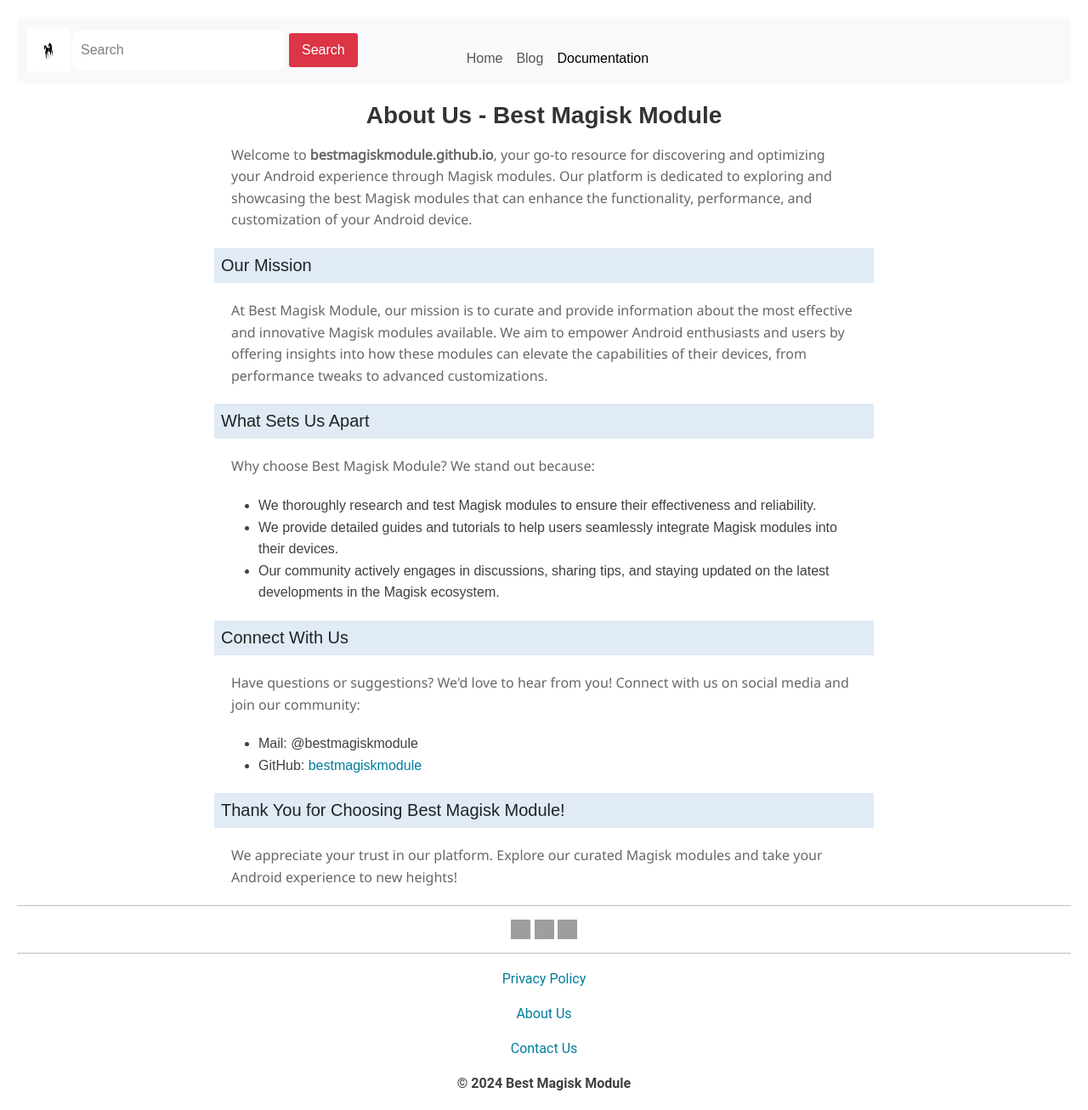
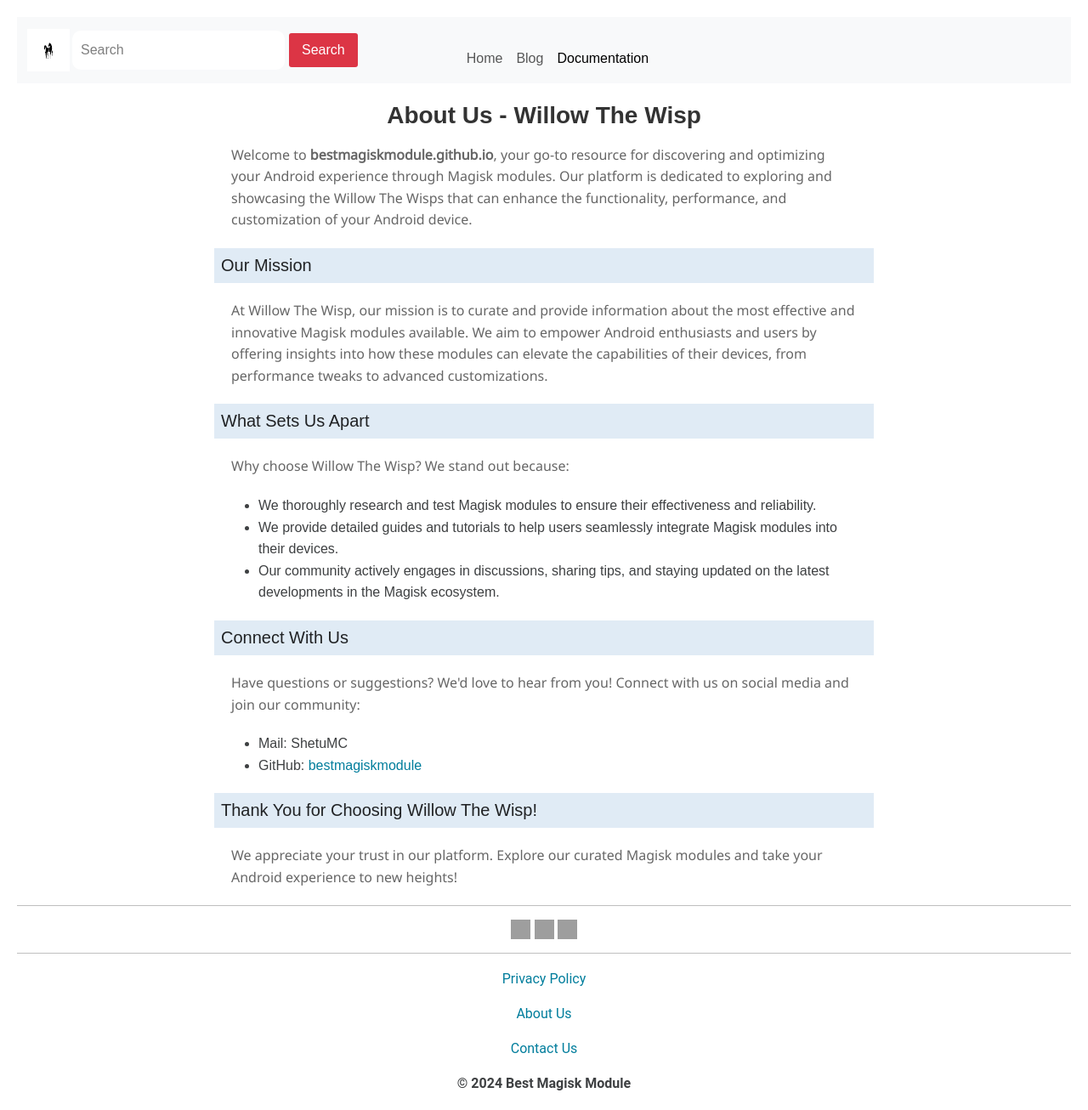
Before and after one commit to WillowTheWsp/willowthewsp.github.io, a Jekyll site: the page built from about-us.html, in a window 1280 px wide. Shown: the whole page at 85% size. Built offline with Jekyll 4.4.1, drawn with Linux system fonts in a browser that asks for light colours; some web fonts are replaced; grey boxes are pictures that could not be loaded.

Commit message:
Update about-us.html

```diff
--- a/about-us.html
+++ b/about-us.html
@@ -9,7 +9,7 @@ permalink: /about-us
 <head>
     <meta charset="UTF-8">
     <meta name="viewport" content="width=device-width, initial-scale=1.0">
-    <title>About Us - Best Magisk Module</title>
+    <title>About Us - Willow The Wisp</title>
     <style>
         body {
             font-family: Arial, sans-serif;
@@ -35,21 +35,21 @@ permalink: /about-us
 <body>
     <div class="container">
         <header>
-            <h1>About Us - Best Magisk Module</h1>
+            <h1>About Us - Willow The Wisp</h1>
         </header>
 
         <section>
-            <p>Welcome to <strong>bestmagiskmodule.github.io</strong>, your go-to resource for discovering and optimizing your Android experience through Magisk modules. Our platform is dedicated to exploring and showcasing the best Magisk modules that can enhance the functionality, performance, and customization of your Android device.</p>
+            <p>Welcome to <strong>bestmagiskmodule.github.io</strong>, your go-to resource for discovering and optimizing your Android experience through Magisk modules. Our platform is dedicated to exploring and showcasing the Willow The Wisps that can enhance the functionality, performance, and customization of your Android device.</p>
         </section>
 
         <section>
             <h2>Our Mission</h2>
-            <p>At Best Magisk Module, our mission is to curate and provide information about the most effective and innovative Magisk modules available. We aim to empower Android enthusiasts and users by offering insights into how these modules can elevate the capabilities of their devices, from performance tweaks to advanced customizations.</p>
+            <p>At Willow The Wisp, our mission is to curate and provide information about the most effective and innovative Magisk modules available. We aim to empower Android enthusiasts and users by offering insights into how these modules can elevate the capabilities of their devices, from performance tweaks to advanced customizations.</p>
         </section>
 
         <section>
             <h2>What Sets Us Apart</h2>
-            <p>Why choose Best Magisk Module? We stand out because:</p>
+            <p>Why choose Willow The Wisp? We stand out because:</p>
             <ul>
                 <li>We thoroughly research and test Magisk modules to ensure their effectiveness and reliability.</li>
                 <li>We provide detailed guides and tutorials to help users seamlessly integrate Magisk modules into their devices.</li>
@@ -61,13 +61,13 @@ permalink: /about-us
             <h2>Connect With Us</h2>
             <p>Have questions or suggestions? We'd love to hear from you! Connect with us on social media and join our community:</p>
             <ul>
-                <li>Mail: <a hrbestmagiskmodule@gmail.com" target="_blank">@bestmagiskmodule</a></li>
-                <li>GitHub: <a href="https://github.com/bestmagiskmodule" target="_blank">bestmagiskmodule</a></li>
+                <li>Mail: <a href+" target="_blank">ShetuMC</a></li>
+                <li>GitHub: <a href="https://github.com/willowthewsp" target="_blank">bestmagiskmodule</a></li>
             </ul>
         </section>
 
         <section>
-            <h2>Thank You for Choosing Best Magisk Module!</h2>
+            <h2>Thank You for Choosing Willow The Wisp!</h2>
             <p>We appreciate your trust in our platform. Explore our curated Magisk modules and take your Android experience to new heights!</p>
         </section>
     </div>
```
